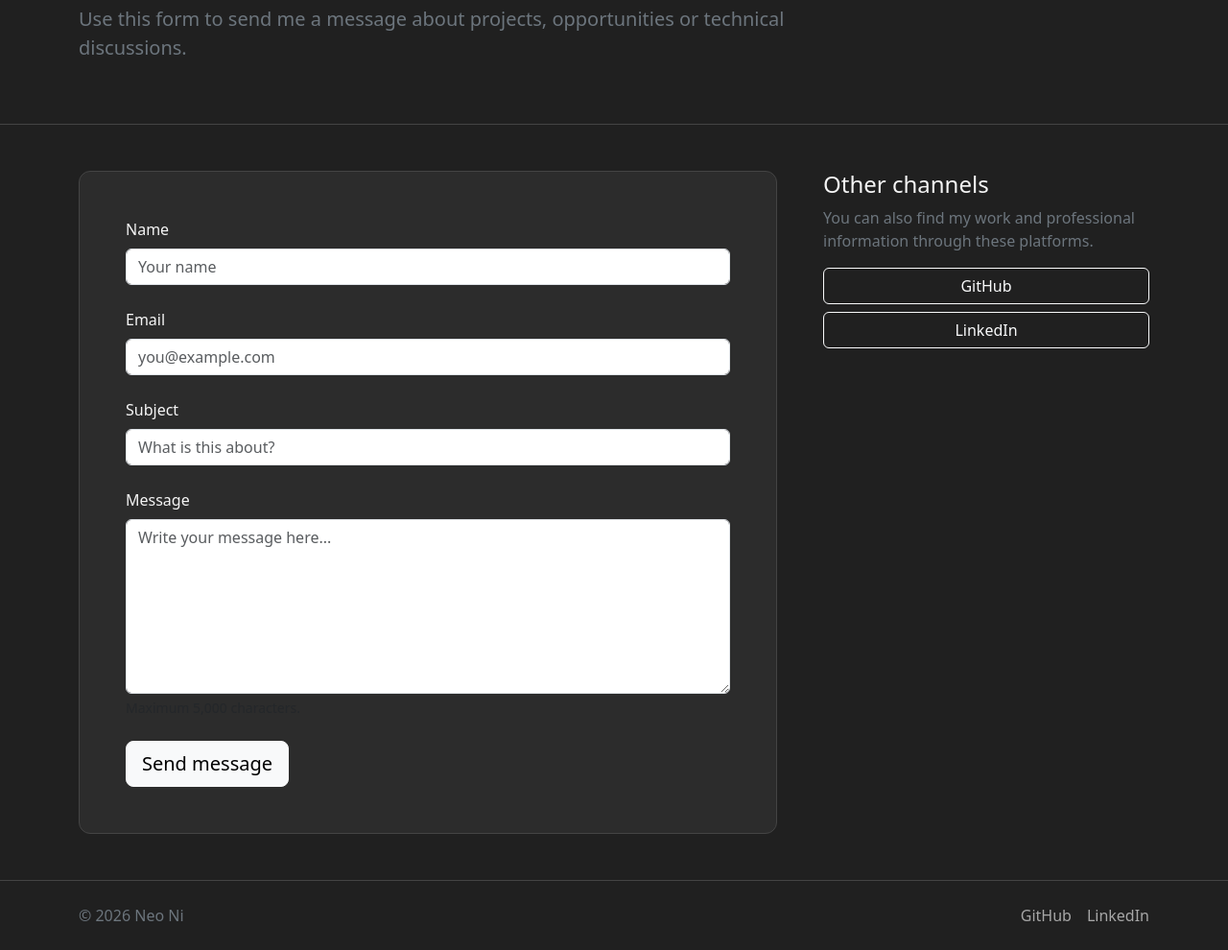
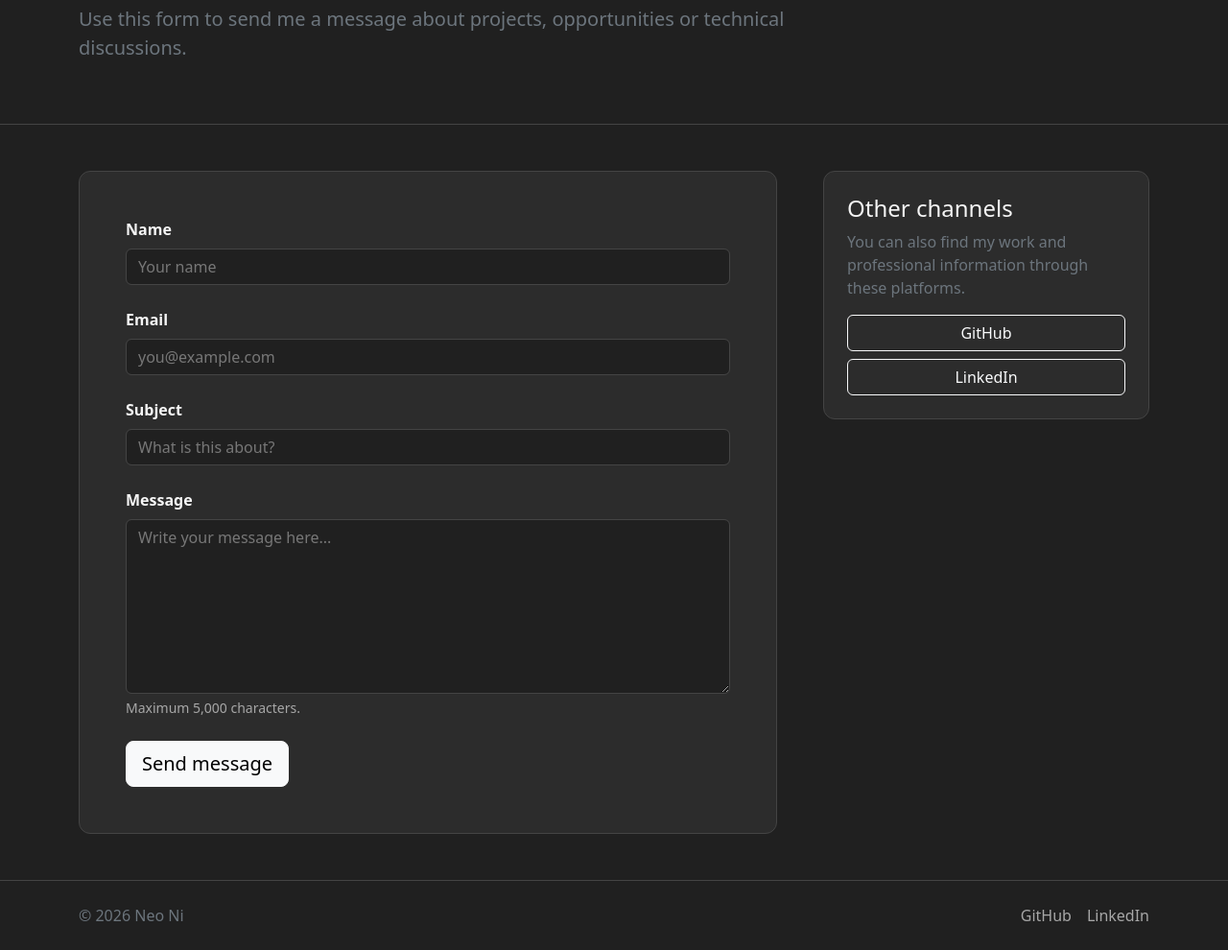
Before and after one commit to PHLP-Neo/personal-website, a Django app: page /contact/ in a window 1280 px wide. Shown: the part 236-1226 px from the top of the page at 96% size. Run offline with Django 5.2, Linux system fonts and the light colour scheme.

Commit message:
Add contact-form CSS

```diff
--- a/static/css/styles.css
+++ b/static/css/styles.css
@@ -270,3 +270,44 @@ body {
 .note-content p {
     margin-bottom: 1.5rem;
 }
+
+.contact-sidebar {
+    position: sticky;
+    top: 100px;
+    padding: 1.5rem;
+    background-color: var(--surface);
+    border: 1px solid var(--border);
+    border-radius: 0.75rem;
+}
+
+.form-label {
+    color: var(--text);
+    font-weight: 600;
+}
+
+.form-control {
+    background-color: var(--background);
+    color: var(--text);
+    border-color: var(--border);
+}
+
+.form-control:focus {
+    background-color: var(--background);
+    color: var(--text);
+    border-color: #777777;
+    box-shadow: none;
+}
+
+.form-control::placeholder {
+    color: #777777;
+}
+
+.form-text {
+    color: var(--muted);
+}
+
+@media (max-width: 991px) {
+    .contact-sidebar {
+        position: static;
+    }
+}
```
